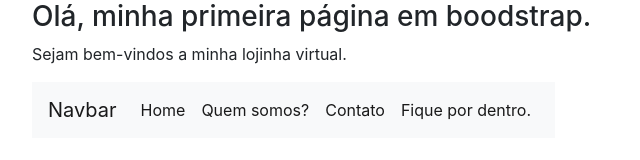
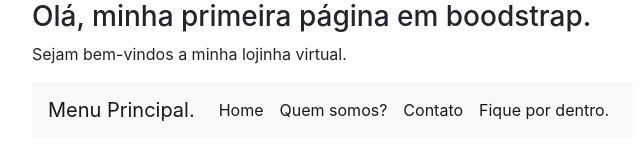
Before and after one commit to pedro-hdias/Minhalojinhaonline, a plain HTML site: page index.html in a window 1280 px wide. Shown: the whole page, without its empty margins (38-678 px from the left). Drawn offline with nearby package versions, Linux system fonts and the light colour scheme.

Commit message:
Adicionado navbar coo menu principal.

```diff
--- a/index.html
+++ b/index.html
@@ -20,7 +20,7 @@
         </div>
         <div class="row">
             <nav class="navbar navbar-expand-lg navbar-light bg-light">
-                <a class="navbar-brand" href="#">Navbar</a>
+                <a class="navbar-brand" href="#">Menu Principal.</a>
                 <button class="navbar-toggler" type="button" data-toggle="collapse"
                     data-target="#navbarSupportedContent" aria-controls="navbarSupportedContent" aria-expanded="false"
                     aria-label="Toggle navigation">
```
